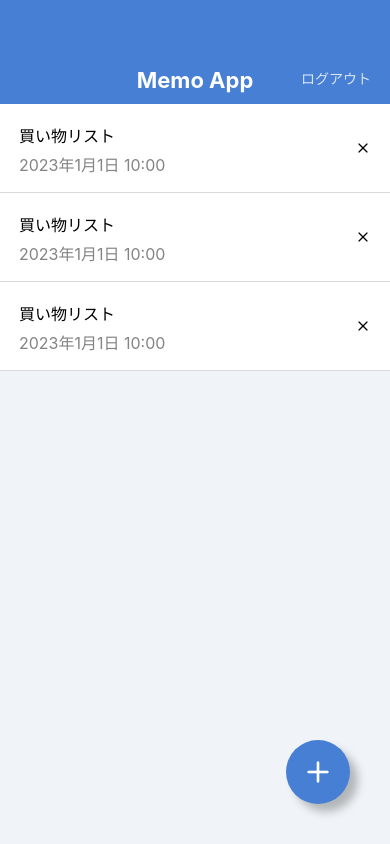
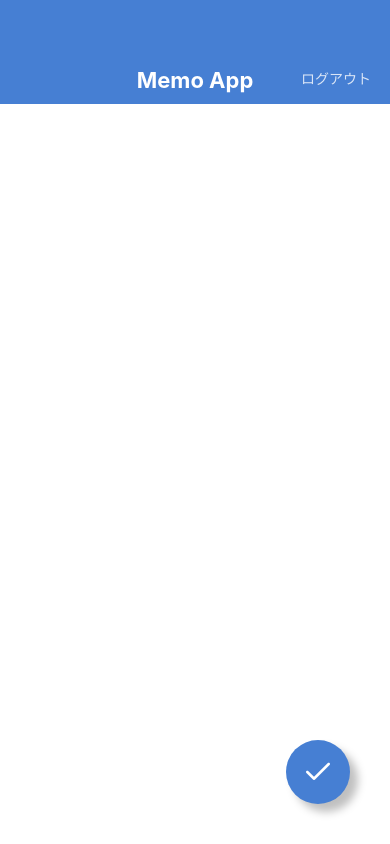
Before and after one commit to horii203/react_native_app, a React Native app in the folder my-app/: screen / in a window 390 px wide. Built offline with nearby package versions, Linux system fonts and the light colour scheme.

Commit message:
memo編集画面作成

```diff
--- a/my-app/App.jsx
+++ b/my-app/App.jsx
@@ -1,9 +1,9 @@
 import React from 'react';
-import MemoListScreen from './src/screens/MemoListScreen';
-// import MemoDetailScreen from './src/screens/MemoDetailScreen';
+// import MemoListScreen from './src/screens/MemoListScreen';
+import MemoCreatScreen from './src/screens/MemoCreatScreen';
 
 export default function App() {
   return (
-    <MemoListScreen/>
+    <MemoCreatScreen/>
   );
 }
--- /dev/null
+++ b/my-app/src/screens/MemoCreatScreen.jsx
@@ -0,0 +1,39 @@
+// 新規作成画面
+import React from 'react';
+// KeyboardAvoidingView キーボードが出た分だけ画面リサイズ
+import { StyleSheet, View, TextInput, KeyboardAvoidingView } from 'react-native';
+import AppBar from '../components/AppBar';
+import CircleButton from '../components/CircleButton';
+
+export default function MemoCreatScreen() {
+  return (
+    <KeyboardAvoidingView style={styles.container} behavior="height">
+      <AppBar/>
+
+      <View style={styles.inputContainer}>
+        {/* メモ入力 multiline：複数行可能*/}
+        <TextInput value="" multiline style={styles.input} />
+      </View>
+      <CircleButton  name="check"/>
+    </KeyboardAvoidingView>
+  );
+}
+
+const styles = StyleSheet.create({
+  container: {
+    flex: 1,
+  },
+
+  inputContainer: {
+    paddingHorizontal: 27,
+    paddingVertical: 30,
+    flex: 1,
+  },
+
+  input: {
+    flex: 1,
+    textAlignVertical: 'top',
+    fontSize: 16,
+    lineHeight: 24
+  },
+})
```
Also changed, not shown: my-app/src/screens/MemoEditScreen.jsx (added, +39 -0 lines).
